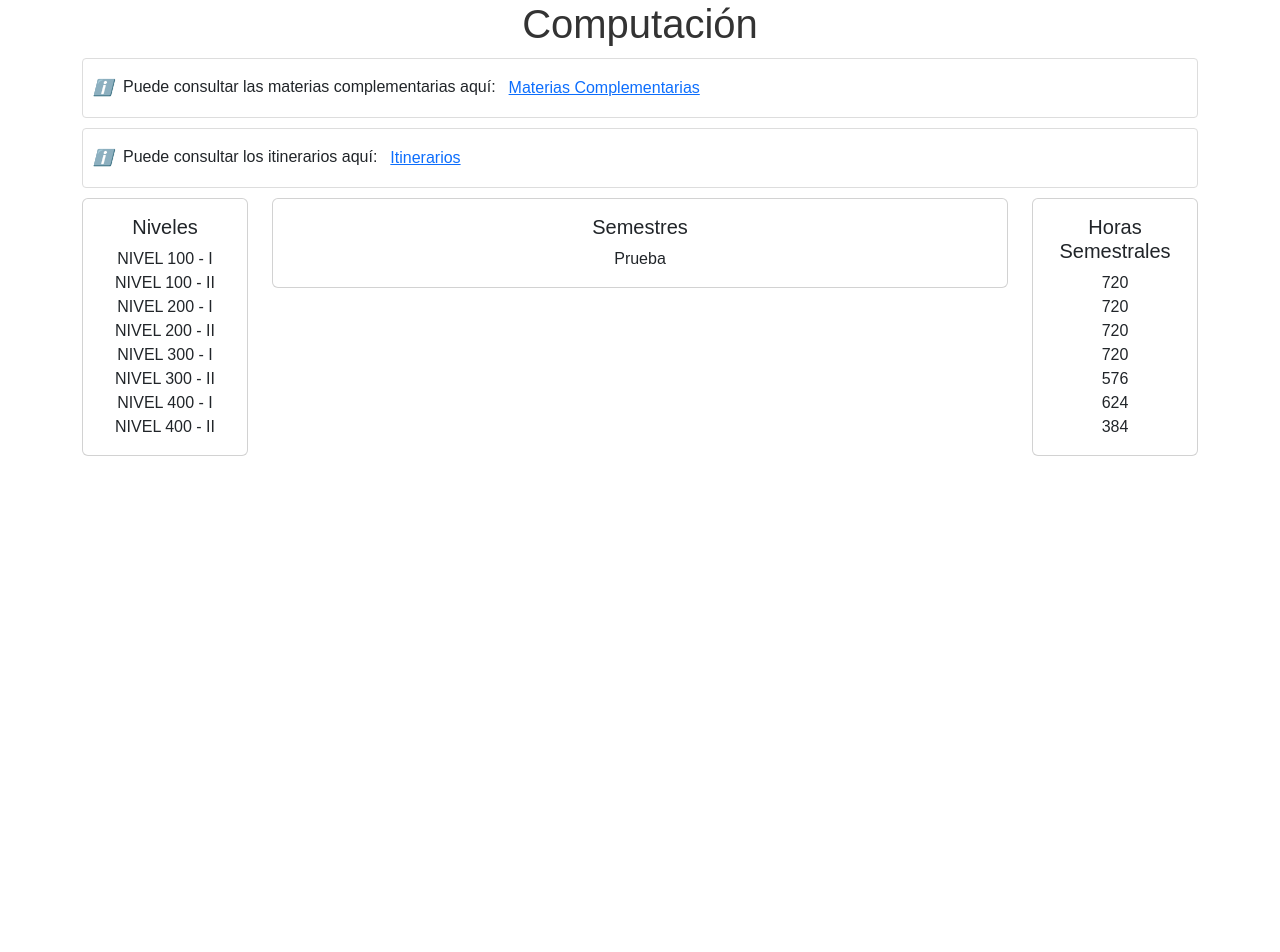
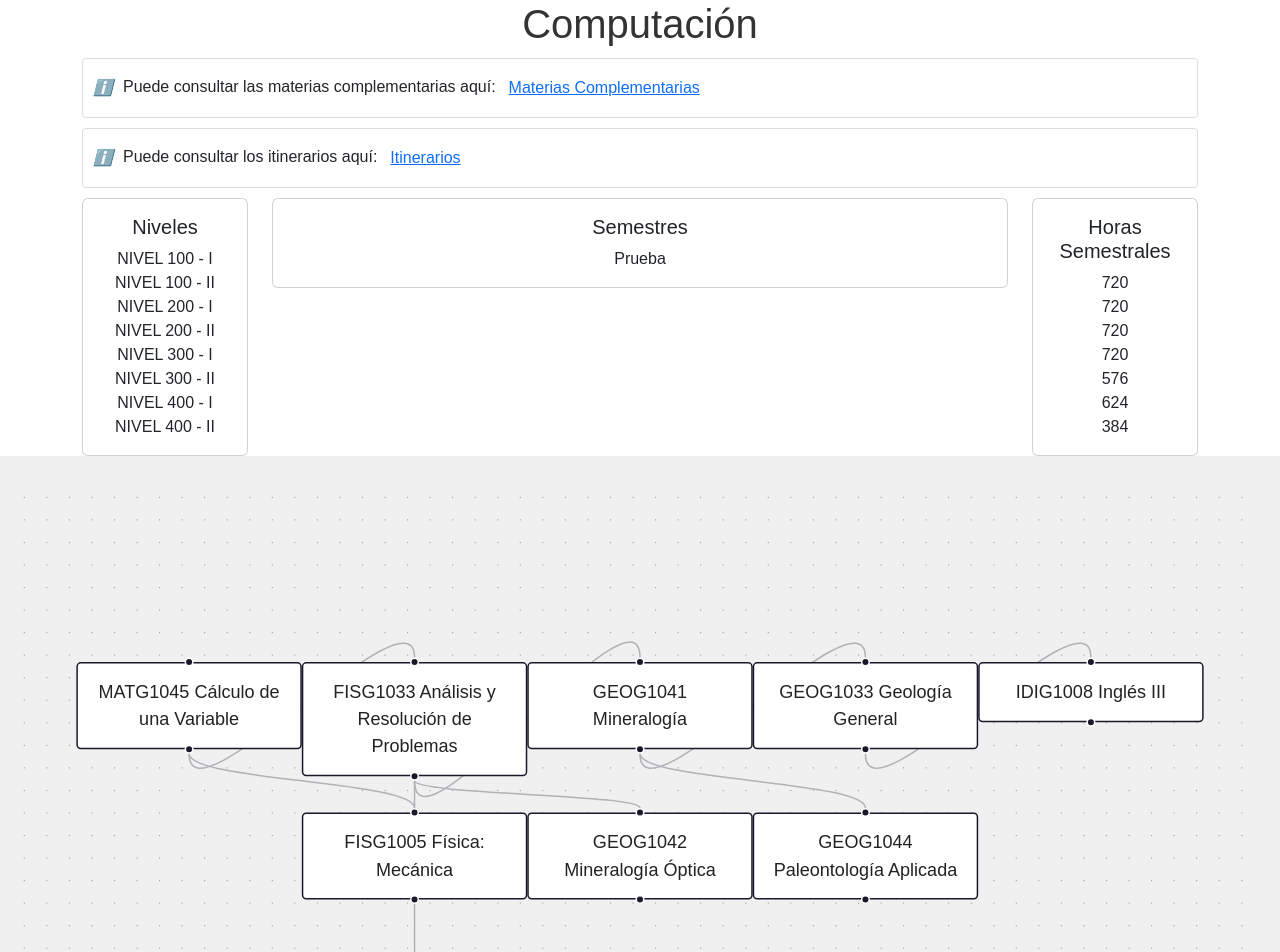
Before and after one commit to FabrazJ/Front2015_K, a React (Create React App) app: page / in a window 1280 px wide. Shown: the top 952 px of the page. Before the commit the page ends 800 px from the top, so only its background shows below. Built offline with nearby package versions, Linux system fonts and the light colour scheme.

Commit message:
Prueba mamalona

```diff
--- a/src/App.js
+++ b/src/App.js
@@ -1,10 +1,88 @@
-import './App.css';
-import React from 'react';
-import Material from './components/Material';
+// src/App.js
+import React, { useState, useCallback } from 'react';
+import ReactFlow, { ReactFlowProvider, addEdge, MiniMap, Controls, Background } from 'react-flow-renderer';
+import './App.css'; // Para estilizar los nodos
+
+import Material from './components/Material'; // Tu componente adicional
+
+// Definición de los nodos
+const initialNodes = [
+  { id: '1', data: { label: 'MATG1045\nCálculo de una Variable' }, position: { x: 50, y: 50 } },
+  { id: '2', data: { label: 'FISG1033\nAnálisis y Resolución de Problemas' }, position: { x: 200, y: 50 } },
+  { id: '3', data: { label: 'GEOG1041\nMineralogía' }, position: { x: 350, y: 50 } },
+  { id: '4', data: { label: 'GEOG1033\nGeología General' }, position: { x: 500, y: 50 } },
+  { id: '5', data: { label: 'IDIG1008\nInglés III' }, position: { x: 650, y: 50 } },
+  { id: '6', data: { label: 'FISG1005\nFísica: Mecánica' }, position: { x: 200, y: 150 } },
+  { id: '7', data: { label: 'QUIG1032\nQuímica General' }, position: { x: 200, y: 250 } },
+  { id: '8', data: { label: 'GEOG1042\nMineralogía Óptica' }, position: { x: 350, y: 150 } },
+  { id: '9', data: { label: 'GEOG1044\nPaleontología Aplicada' }, position: { x: 500, y: 150 } },
+  // Añadir más nodos según sea necesario
+];
+
+// Definición de los enlaces entre nodos
+const initialEdges = [
+  { id: 'e1-2', source: '1', target: '2' },
+  { id: 'e2-3', source: '2', target: '3' },
+  { id: 'e3-4', source: '3', target: '4' },
+  { id: 'e4-5', source: '4', target: '5' },
+  { id: 'e1-6', source: '1', target: '6' },
+  { id: 'e2-7', source: '2', target: '7' },
+  { id: 'e2-8', source: '2', target: '8' },
+  { id: 'e3-9', source: '3', target: '9' },
+  // Añadir más enlaces según sea necesario
+];
+
 const App = () => {
+  const [nodes, setNodes] = useState(initialNodes);
+  const [edges, setEdges] = useState(initialEdges);
+
+  const onNodesChange = useCallback(
+    (changes) => {
+      setNodes((prevNodes) =>
+        changes.map((change) =>
+          change.type === 'add' ? change.node : prevNodes.find((n) => n.id === change.id)
+        )
+      );
+    },
+    [setNodes]
+  );
+
+  const onEdgesChange = useCallback(
+    (changes) => {
+      setEdges((prevEdges) =>
+        changes.map((change) =>
+          change.type === 'add' ? change.edge : prevEdges.find((e) => e.id === change.id)
+        )
+      );
+    },
+    [setEdges]
+  );
+
+  const onConnect = useCallback(
+    (connection) => setEdges((eds) => addEdge(connection, eds)),
+    [setEdges]
+  );
+
   return (
     <div className="App">
       <Material />
+      <div style={{ height: '100vh', width: '100%', background: '#f0f0f0', padding: '20px' }}>
+        <ReactFlowProvider>
+          <ReactFlow
+            nodes={nodes}
+            edges={edges}
+            onNodesChange={onNodesChange}
+            onEdgesChange={onEdgesChange}
+            onConnect={onConnect}
+            fitView
+            style={{ background: '#f0f0f0' }}
+          >
+            <MiniMap />
+            <Controls />
+            <Background />
+          </ReactFlow>
+        </ReactFlowProvider>
+      </div>
     </div>
   );
 };
```
